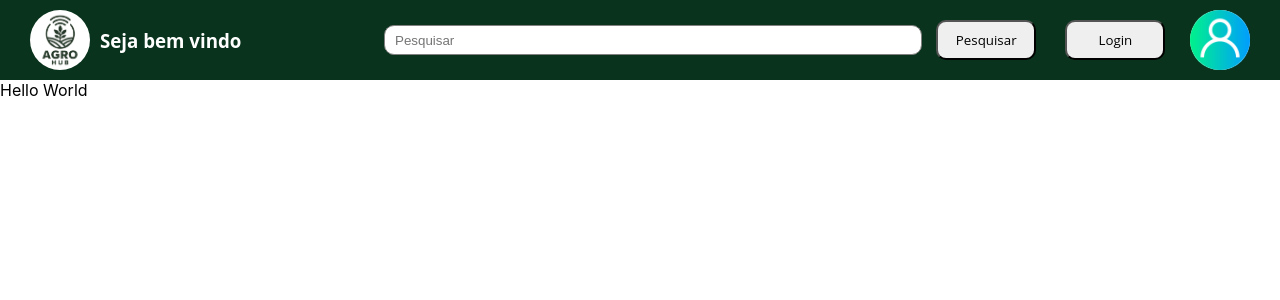
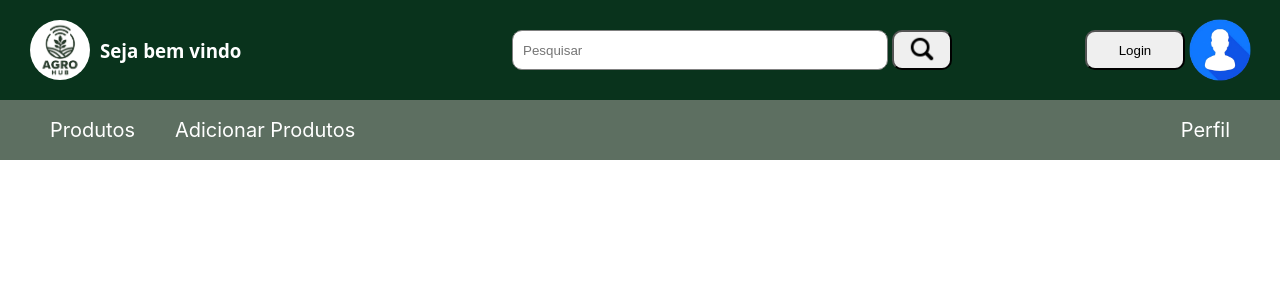
Before and after one commit to SilvaRuan16/Agrohub, a React (Create React App) app in the folder frontend/: page /inicio in a window 1280 px wide. Shown: the top 300 px of the page. Built offline with nearby package versions, Linux system fonts and the light colour scheme.

Commit message:
Criação do menu e menuzinho

```diff
--- a/frontend/src/Components/Inicio.js
+++ b/frontend/src/Components/Inicio.js
@@ -1,10 +1,14 @@
 import MenuBar from "./Others/MenuBar";
+import Menuzinho from "./Others/Menuzinho";
 
 export default function InicioEmpresa() {
     return <>
         <MenuBar/>
         <div className="bg_bodyInicio">
-            Hello World
+            <Menuzinho/>
+            <div>
+
+            </div>
         </div>
     </>
 }
--- a/frontend/src/Components/Others/MenuBar.js
+++ b/frontend/src/Components/Others/MenuBar.js
@@ -1,22 +1,29 @@
 import '../Style/MenuBar.css';
 import Logo from '../Image/Logo_AgroHub.png';
-import User from '../Image/do-utilizador.png';
+import User from '../Image/Logo_User.png';
+import Pesquisar from '../Image/lupa.png';
 
 export default function MenuBar() {
     return <>
         <div className="bg_menu">
             <div className='startMenuBar'>
                 <div className='picture_div'>
-                    <img className="logo" src={Logo} alt="Logo"/>
+                    <img className="logo" src={Logo} alt="Logo" />
                 </div>
                 <h3 className='saudacao'>Seja bem vindo</h3>
             </div>
             <div className='endMenuBar'>
-                <input type='search' className='pesquisar' placeholder='Pesquisar'/>
-                <button className='buttonMenuBar'>Pesquisar</button>
-                <button className='buttonMenuBar'>Login</button>
-                <div className='picture_div2'>
-                    <img className="logo" src={User} alt="Logo"/>
+                <div className='sessionSeach'>
+                    <input type='search' className='pesquisar' placeholder='Pesquisar' />
+                    <button className='buttonMenuBarSearch'>
+                        <img className='lupa' src={Pesquisar} alt="Search"/>
+                    </button>
+                </div>
+                <div className='buttonsEnd'>
+                    <button className='buttonMenuBarAcess'>Login</button>
+                    <div className='picture_div2'>
+                        <img className="User" src={User} alt="Logo" />
+                    </div>
                 </div>
             </div>
         </div>
--- /dev/null
+++ b/frontend/src/Components/Others/Menuzinho.js
@@ -0,0 +1,16 @@
+import { Link } from "react-router-dom";
+import '../Style/Menuzinho.css';
+
+export default function Menuzinho() {
+    return <>
+        <div className="menuzinho">
+            <div className="telas1">
+                <Link className="produtos" to={"/inicio/produtos"}>Produtos</Link>
+                <Link className="adicionar" to={"/inicio/adicionar_produtos"}>Adicionar Produtos</Link>
+            </div>
+            <div className="perfil1">
+                <Link className="perfil" to={"/inicio/perfil"}>Perfil</Link>
+            </div>
+        </div>
+    </>
+}
--- a/frontend/src/Components/Style/MenuBar.css
+++ b/frontend/src/Components/Style/MenuBar.css
@@ -1,9 +1,9 @@
 .bg_menu {
     width: 100%;
-    height: 80px;
+    height: 100px;
     background-color: rgb(9, 51, 28);
     display: grid;
-    grid-template-columns: 30% 70%;
+    grid-template-columns: 40% 60%;
 }
 
 .picture_div {
@@ -38,7 +38,7 @@
 
 .endMenuBar {
     display: grid;
-    grid-template-columns: 60% auto auto 100px;
+    grid-template-columns: 70% 30%;
     justify-items: center;
     align-items: center;
 }
@@ -47,12 +47,11 @@
     background-color: white;
     width: 60px;
     height: 60px;
-    margin: 10px;
+    margin: 5px;
     border-radius: 100%;
     display: flex;
     justify-content: center;
     align-items: center;
-    margin-right: 30%;
 }
 
 .buttonMenuBar {
@@ -62,3 +61,45 @@
     font-family: "Open Sans", sans-serif;
     cursor: pointer;
 }
+
+.User {
+    height: 80px;
+    width: 80px;
+}
+
+.pesquisar {
+    width: 70%;
+    height: 40px;
+}
+
+.buttonMenuBarSearch {
+    width: 60px;
+    height: 40px;
+    border-radius: 10px;
+    margin-left: 4px;
+}
+
+.buttonMenuBarAcess {
+    width: 100px;
+    height: 40px;
+    border-radius: 10px;
+}
+
+.buttonsEnd {
+    display: flex;
+    align-items: center;
+    justify-content: end;
+    width: 100%;
+    height: auto;
+    margin-right: 50px;
+}
+
+.lupa {
+    width: 30px;
+    height: 30px;
+}
+
+.sessionSeach {
+    display: flex;
+    width: 100%;
+}
--- /dev/null
+++ b/frontend/src/Components/Style/Menuzinho.css
@@ -0,0 +1,38 @@
+.menuzinho {
+    width: 100%;
+    height: 60px;
+    background-color: #5d6f61;
+    display: grid;
+    grid-template-columns: 40% 60%;
+    align-items: center;
+}
+
+.telas1 {
+    display: flex;
+    align-items: center;
+    justify-content: start;
+    padding-left: 50px;
+}
+
+.produtos {
+    margin-right: 40px;
+    color: white;
+    font-size: 20px;
+}
+
+.adicionar {
+    color: white;
+    font-size: 20px;
+}
+
+.perfil {
+    color: white;
+    font-size: 20px;
+}
+
+.perfil1 {
+    display: flex;
+    align-items: center;
+    justify-content: end;
+    margin-right: 50px;
+}
```
Also changed, not shown: frontend/src/Components/Image/lupa.png (added).
